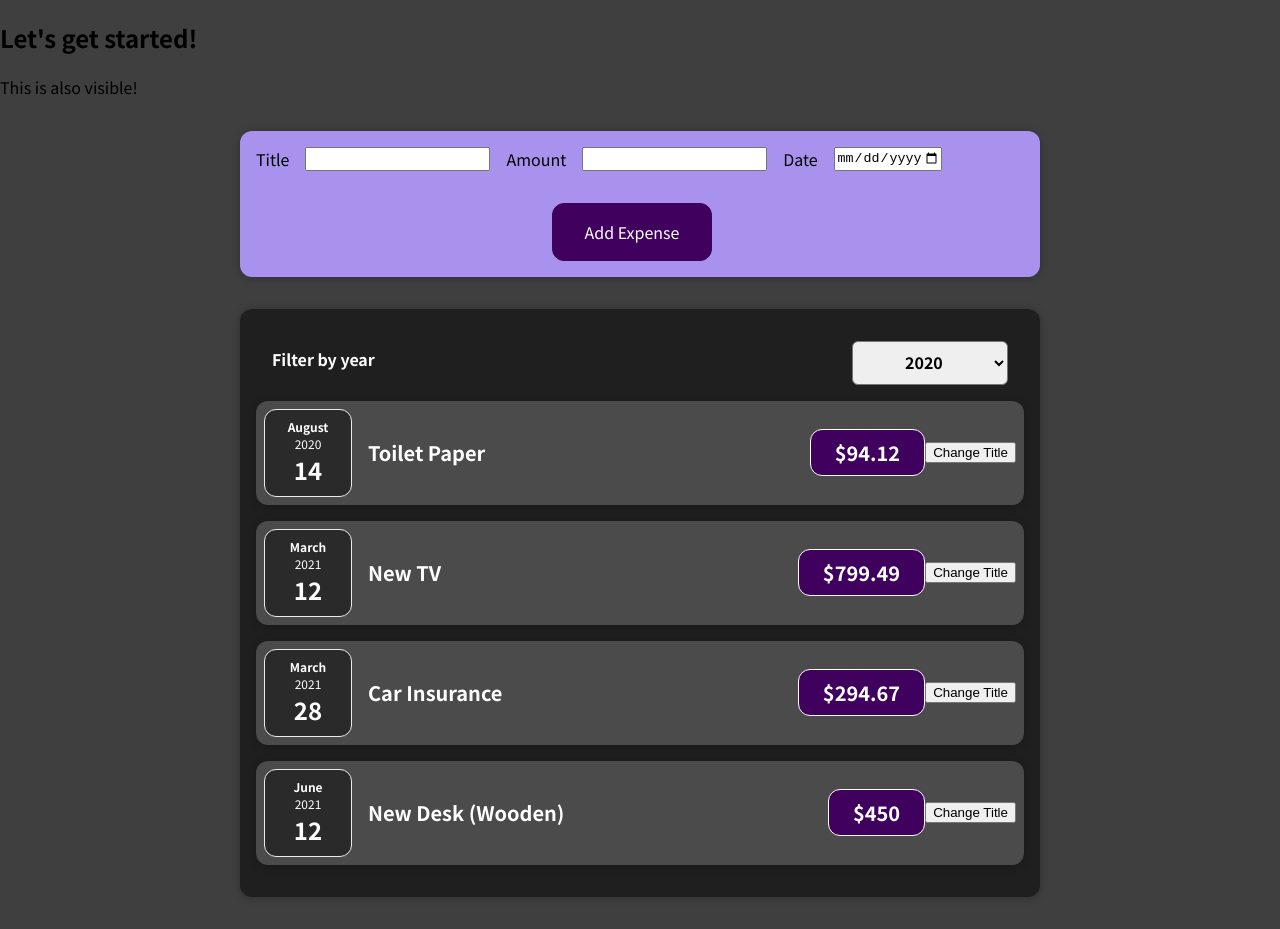
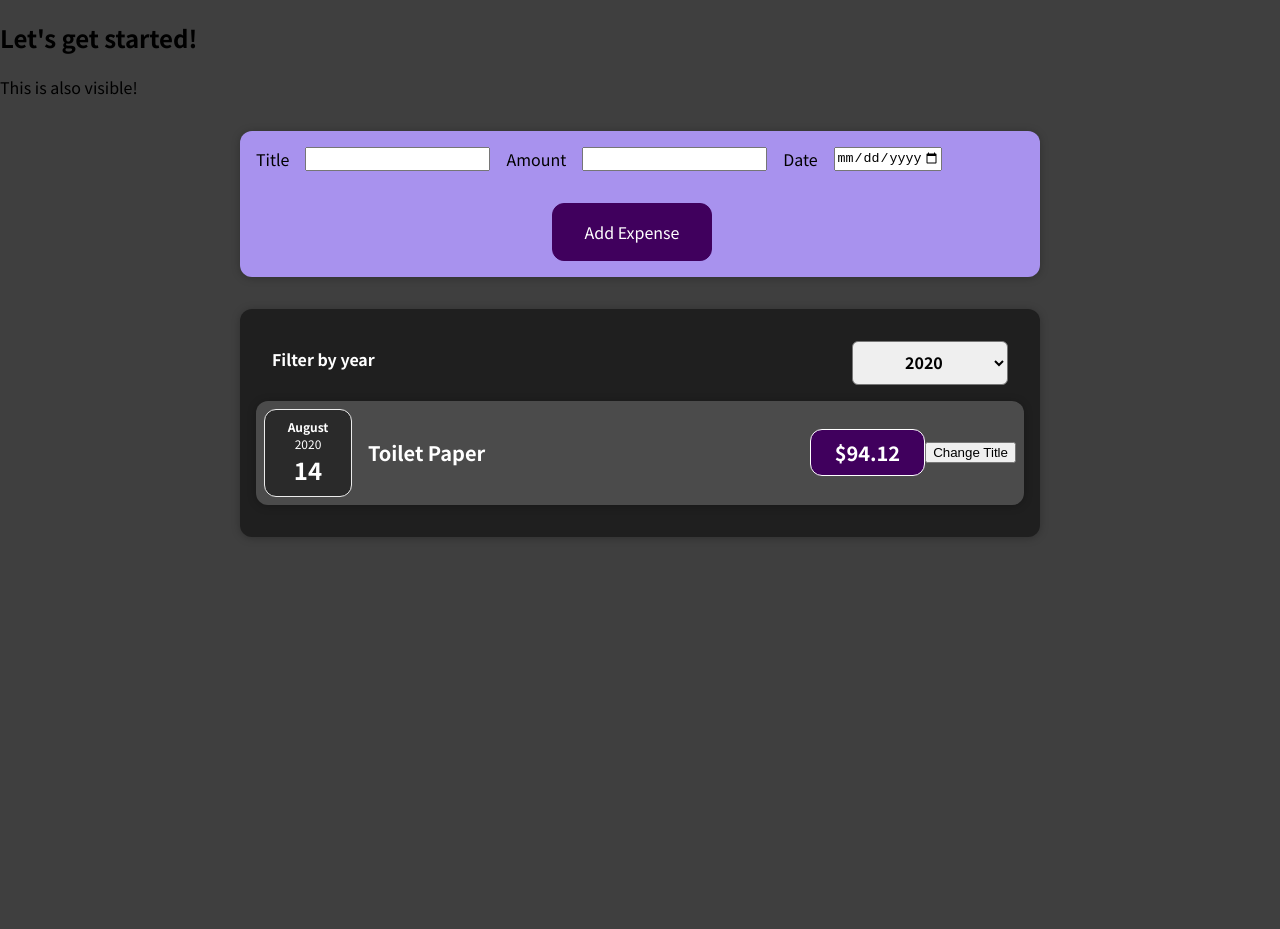
Before and after one commit to cmsiy07/expense-tracker, a React (Create React App) app: page / in a window 1280 px wide. After the commit the page ends 800 px from the top, so only its background shows below. Built offline with nearby package versions, Linux system fonts and the light colour scheme.

Commit message:
added filter lists

```diff
--- a/src/App.js
+++ b/src/App.js
@@ -1,9 +1,8 @@
-import Expense from "./components/Expenses/Expense"
-import React from "react"
+import Expense from "./components/Expenses/Expense";
+import React, { useState } from "react";
 import NewExpense from "./components/NewExpense/NewExpense";
 
-const App = () => {
-  const expenses = [
+const DUMMYEXP = [
   {
     id: "e1",
     title: "Toilet Paper",
@@ -25,21 +24,26 @@ const App = () => {
   },
 ];
 
-  const addExpenseHandler = expense => {
-    console.log("in app.js", expense)
+const App = () => {
+  const [expenses, setExpenses] = useState(DUMMYEXP);
 
-    expenses.push(expense)
-    console.log(expenses)
-  }
+  const addExpenseHandler = (expense) => {
+    console.log("in app.js", expense);
+    setExpenses((prevExpenses) => {
+      return [expense, ...prevExpenses];
+    });
+  };
+
+
 
   return (
     <div>
       <h2>Let's get started!</h2>
       <p>This is also visible!</p>
-      <NewExpense onAddExpense = {addExpenseHandler}/>
-      <Expense expenses = {expenses}/>
+      <NewExpense onAddExpense={addExpenseHandler} />
+      <Expense  expenses={expenses} />
     </div>
   );
-}
+};
 
 export default App;
--- a/src/components/Expenses/Expense.js
+++ b/src/components/Expenses/Expense.js
@@ -1,46 +1,37 @@
 import "./Expense.css";
 import Card from "./Card";
 import ExpenseItem from "./ExpenseItem";
-import React , {useState} from "react";
+import React, { useState } from "react";
 import ExpensesFilter from "../ExpensesFilter/ExpensesFilter";
 
+const Expense = (props) => {
+  const [filterYear, setfilterYear] = useState("2020");
 
+  const saveSelectYearHandler = (enteredYearData) => {
+    console.log(enteredYearData);
+    setfilterYear(enteredYearData);
+    //console.log(filterYear)
+  };
 
-const Expense = (props) => {
-  const [filterYear, setfilterYear] = useState('2020');
-
-  const saveSelectYearHandler =(enteredYearData) =>{
-    console.log(enteredYearData)
-    setfilterYear(enteredYearData)
-    //console.log(filterYear)
-  }
-
+  const filteredExpenses = props.expenses.filter( expense => {
+    return expense.date.getFullYear().toString() === filterYear;
+  })
 
   return (
     <div>
       <Card className="expenses">
-        <ExpensesFilter selected={filterYear} onSelectYear={saveSelectYearHandler} />
-
-        <ExpenseItem
-          title={props.expenses[0].title}
-          amount={props.expenses[0].amount}
-          date={props.expenses[0].date}
-        ></ExpenseItem>
-        <ExpenseItem
-          title={props.expenses[1].title}
-          amount={props.expenses[1].amount}
-          date={props.expenses[1].date}
-        ></ExpenseItem>
-        <ExpenseItem
-          title={props.expenses[2].title}
-          amount={props.expenses[2].amount}
-          date={props.expenses[2].date}
-        ></ExpenseItem>
-        <ExpenseItem
-          title={props.expenses[3].title}
-          amount={props.expenses[3].amount}
-          date={props.expenses[3].date}
-        ></ExpenseItem>
+        <ExpensesFilter
+          selected={filterYear}
+          onSelectYear={saveSelectYearHandler}
+        />
+        {filteredExpenses.map((element) => (
+          <ExpenseItem
+            key={element.id}
+            title={element.title}
+            amount={element.amount}
+            date={element.date}
+          ></ExpenseItem>
+        ))}
       </Card>
     </div>
   );
```
Also changed, not shown: 2 other files (tests, documents, lock files or other folders). Lines whose indentation alone changed are shown as unchanged.
